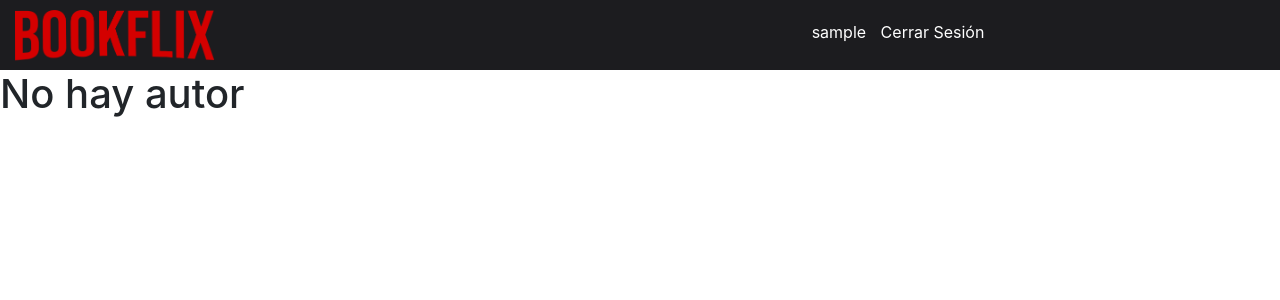
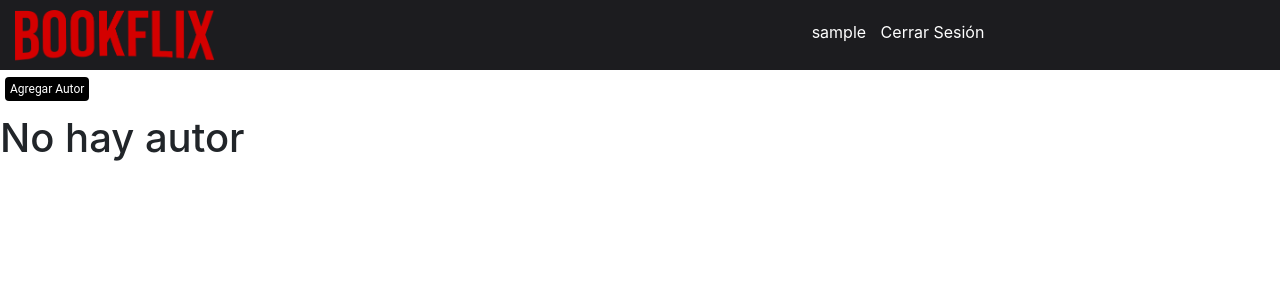
Before and after one commit to JuanFazzano/Bookflix, a Django app: page /listado_autores/ in a window 1280 px wide. Shown: the top 300 px of the page. Run offline with Django 3.2, Linux system fonts and the light colour scheme; the visitor is signed in with stand-in values (Sample User, id 1); data that the repository does not hold is empty; some libraries are stand-ins or nearby versions.

Commit message:
Update listado_autores.html

```diff
--- a/templates/listado_autores.html
+++ b/templates/listado_autores.html
@@ -1,9 +1,9 @@
 {% extends "listado.html" %}
 
-{% block listado %}
-    <head>
-      <style>
-        #boton_personalizado{
+
+
+{% block estilos %}
+          #boton_personalizado{
           text-decoration: none;
           top:50px;
           padding: 5px;
@@ -15,9 +15,13 @@
           font-family: "Roboto";
           margin-left: 5px;
         }
-      </style>
-    </head>
-    <p style="margin-top: 10px";> <a id="boton_personalizado"  href="/admin/modelos/autor/add/"> Agregar Autor </a></p>
+
+  {% endblock %}
+  {% block agregar_atributo %}
+      <p style="margin-top: 10px";> <a id="boton_personalizado"  href="/admin/modelos/autor/add/"> Agregar Autor </a></p>
+  {% endblock %}
+
+{% block listado %}
     <table>
     {% for autor in objeto_pagina %}
       <tr>
```
